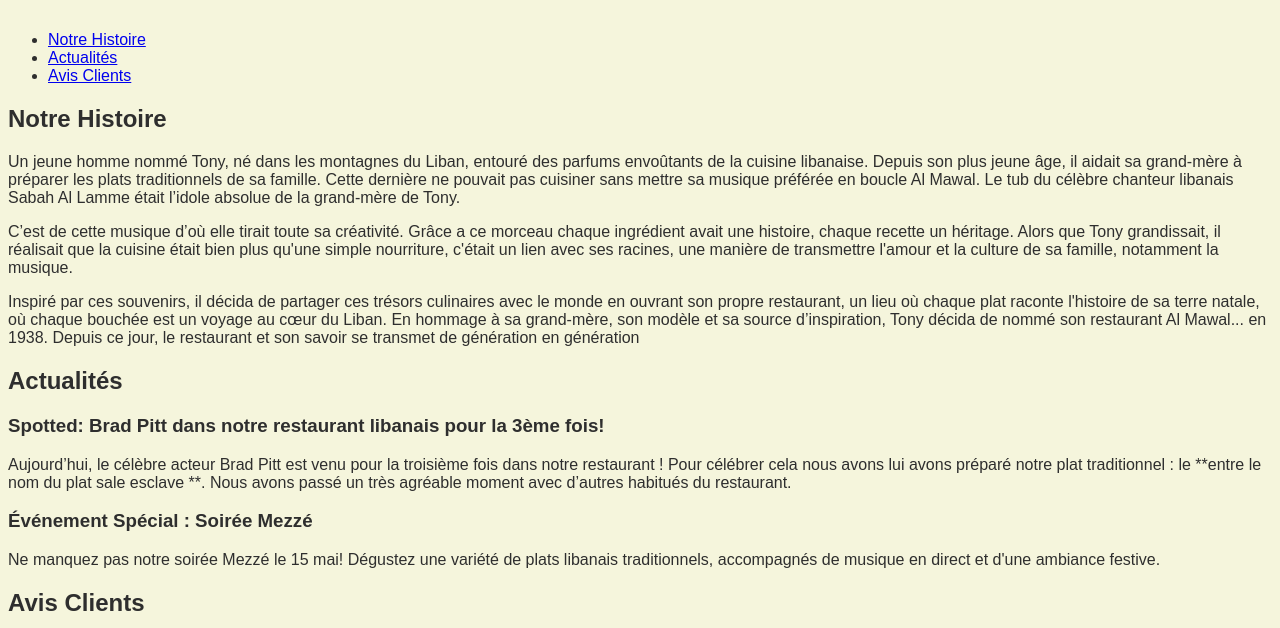
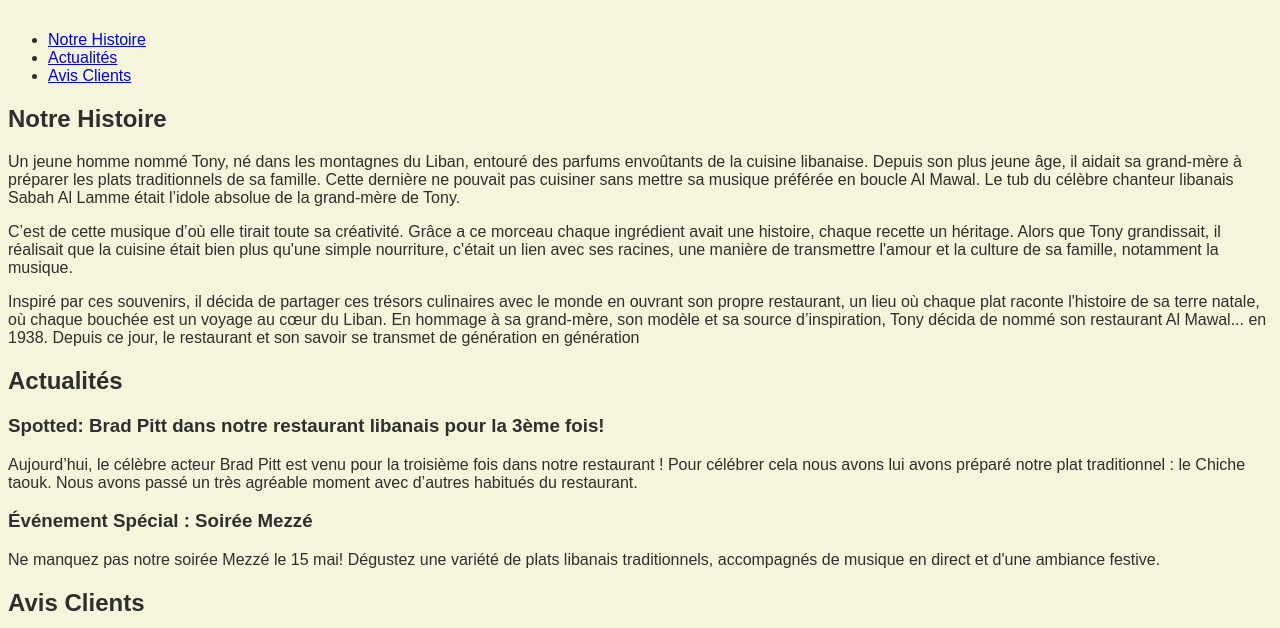
Before and after one commit to caillou9/caillou9.github.io, a plain HTML site: page index3.html in a window 1280 px wide. Shown: the part 172-800 px from the top of the page. Drawn offline with Linux system fonts and the light colour scheme.

Commit message:
Update index3.html

```diff
--- a/index3.html
+++ b/index3.html
@@ -30,7 +30,7 @@
             <h2>Actualités</h2>
             <article>
                 <h3> Spotted: Brad Pitt dans notre restaurant libanais pour la 3ème fois! </h3>
-                <p>Aujourd’hui, le célèbre acteur Brad Pitt est venu pour la troisième fois dans notre restaurant ! Pour célébrer cela nous avons lui avons préparé notre plat traditionnel : le **entre le nom du plat sale esclave **. Nous avons passé un très agréable moment avec d’autres habitués du restaurant.</p>
+                <p>Aujourd’hui, le célèbre acteur Brad Pitt est venu pour la troisième fois dans notre restaurant ! Pour célébrer cela nous avons lui avons préparé notre plat traditionnel : le Chiche taouk. Nous avons passé un très agréable moment avec d’autres habitués du restaurant.</p>
             </article>
             <article>
                 <h3>Événement Spécial : Soirée Mezzé</h3>
```
